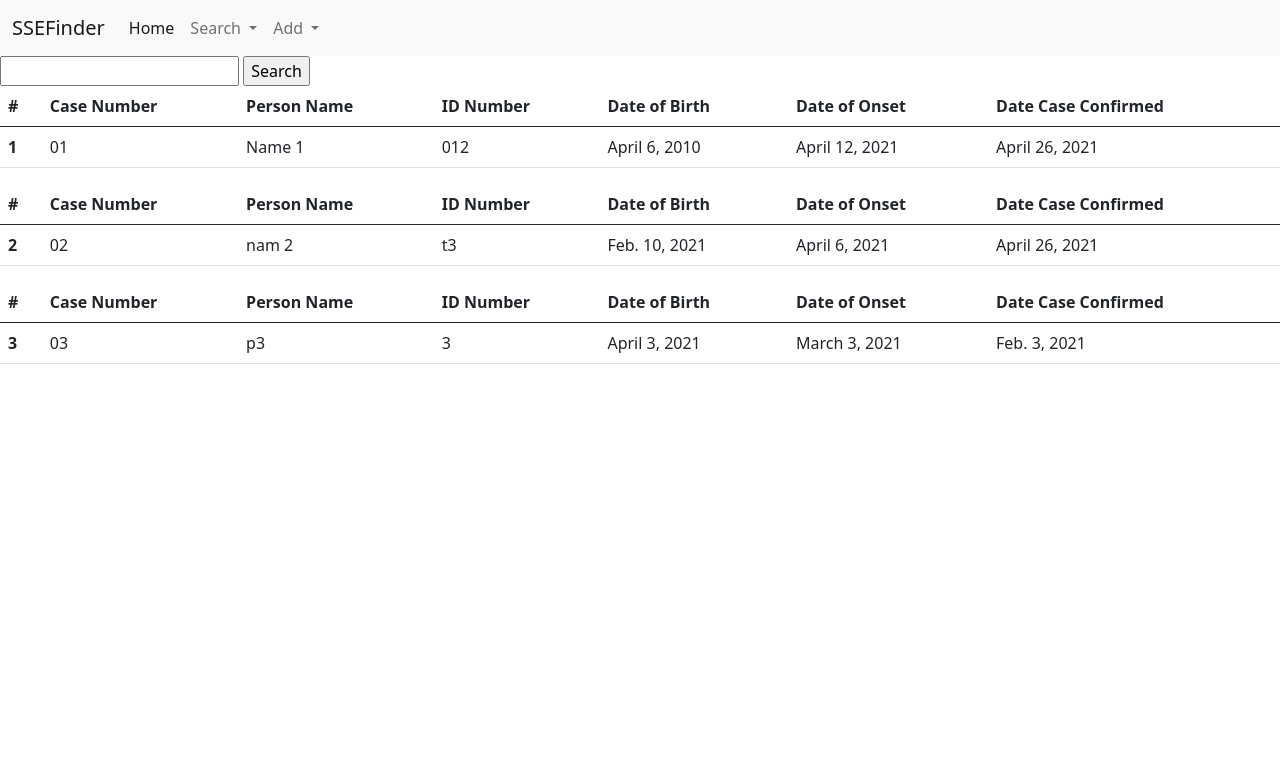
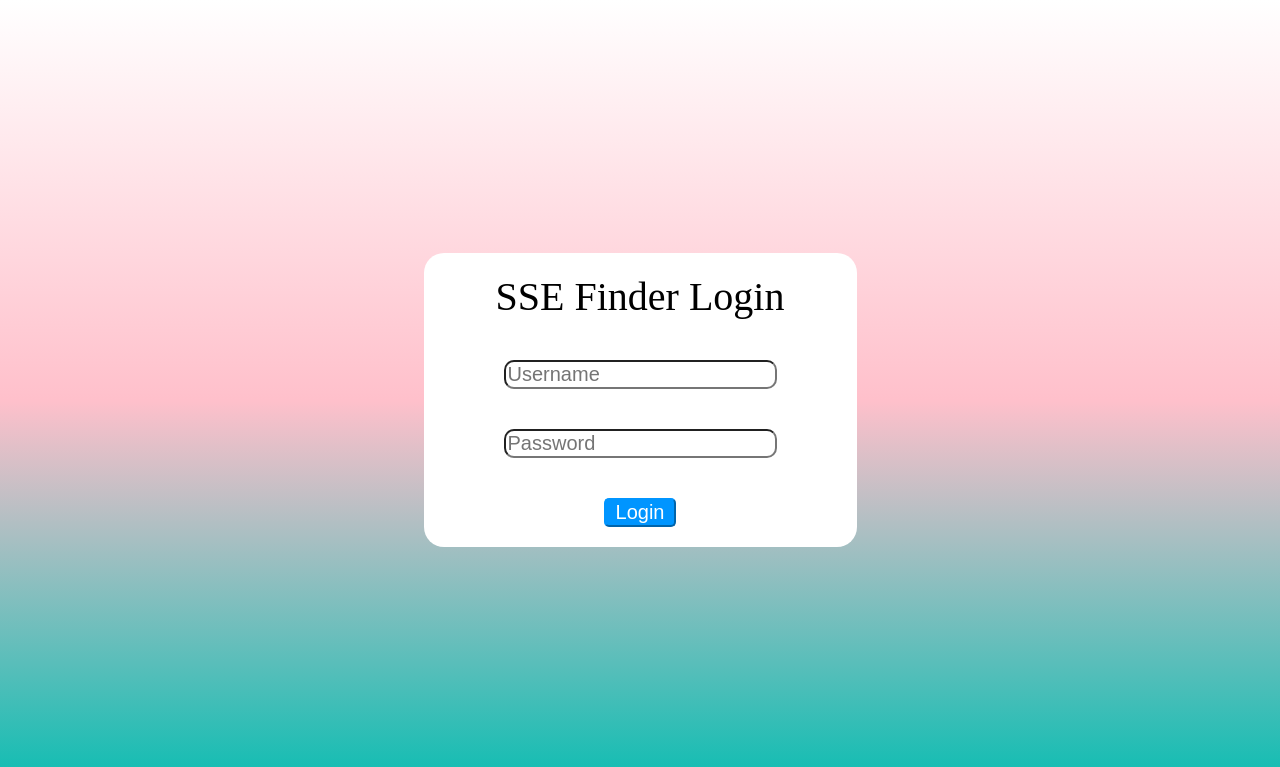
Before and after one commit to Devinlkw/SSEFinder, a Django app: page /searchCase in a window 1280 px wide. Shown: the top 767 px of the page. Run offline with Django 3.2, Linux system fonts and the light colour scheme; data comes from the database, SQL or seed files in the repository; both versions use the stored data as it was after the commit.

Commit message:
login completed

```diff
--- a/covid/models.py
+++ b/covid/models.py
@@ -36,9 +36,9 @@ class Case(models.Model):
         return self.case_number
 
 
-
 class FormDateInput(DateInput):
     input_type = 'date'
+
 
 class CaseForm(ModelForm):
 
@@ -52,7 +52,6 @@ class CaseForm(ModelForm):
             'events' : CheckboxSelectMultiple
         }
 
-
 class EventForm(ModelForm):
     class Meta:
         model = Event
@@ -64,7 +63,6 @@ class EventForm(ModelForm):
             'y_coordinate' : TextInput(attrs={'readonly':True}),
             'date' : FormDateInput()
         }
-
 
 class EventToCaseForm(ModelForm):
     class Meta:
--- a/covid/views.py
+++ b/covid/views.py
@@ -6,6 +6,9 @@ from django.views.generic import TemplateView, ListView
 from django.http import HttpResponse
 from django.template import loader
 from django.urls import reverse
+
+from django.contrib.auth import authenticate
+from django.contrib.auth.models import User
 
 from datetime import datetime
 
@@ -92,19 +95,19 @@ class LoginView(TemplateView):
 class MainView(TemplateView):
     template_name = 'main.html'
 
-class SearchDateView(TemplateView):
-    template_name = 'search_by_date.html'
-
-class SearchCaseView(TemplateView):
-    template_name = 'search_by_case.html'
-
 def LoginAuthentication(request):
-    if request.GET.get('username') == 'adminse' and request.GET.get('password') == 'comp3297':
+    user = authenticate(username=request.GET.get('username'), password=request.GET.get('password'))
+    if user is not None:
+        request.session['id'] = user.username
+        request.session.set_expiry(10)
         return redirect('main')
     else:
         return render(request, 'login.html', { 'message': 'Login Failure!' })
 
 def SearchByDate(request):
+    if not CheckLoggedIn(request):
+        return render(request, 'login.html', { 'message': 'Login First!' })
+
     if not Event.objects.exists():
         return render(request, 'search_by_date.html')
     elif not request.GET.get('startDate') and not request.GET.get('endDate'):
@@ -131,6 +134,9 @@ def SearchByDate(request):
             return render(request, 'search_by_date.html', { 'event_list': event_list, 'startDate': startDate, 'endDate': endDate })
 
 def SearchByCase(request):
+    if not CheckLoggedIn(request):
+        return render(request, 'login.html', { 'message': 'Login First!' })
+
     if not Case.objects.exists():
         return render(request, 'search_by_case.html')
     elif not request.GET.get('caseNum'):
@@ -140,3 +146,10 @@ def SearchByCase(request):
         caseNum = request.GET.get('caseNum')
         case_list = Case.objects.all().filter(case_number=caseNum)
         return render(request, 'search_by_case.html', {'case_list': case_list, 'caseNum': caseNum})
+
+def CheckLoggedIn(request):
+    try:
+        if User.objects.get(username=request.session.get('id')) is not None:
+            return True
+    except:
+        return False
--- a/templates/login.html
+++ b/templates/login.html
@@ -1,6 +1,7 @@
 <!DOCTYPE html>
 <html lang="en">
     <head>
+        {% csrf_token %}
         {% load static %}
         <link rel="stylesheet" type="text/css" href="{% static 'login.css' %}">
         <title>Login</title>
```
Also changed, not shown: db.sqlite3, templates/search_by_case.html (line endings or trailing spaces).
